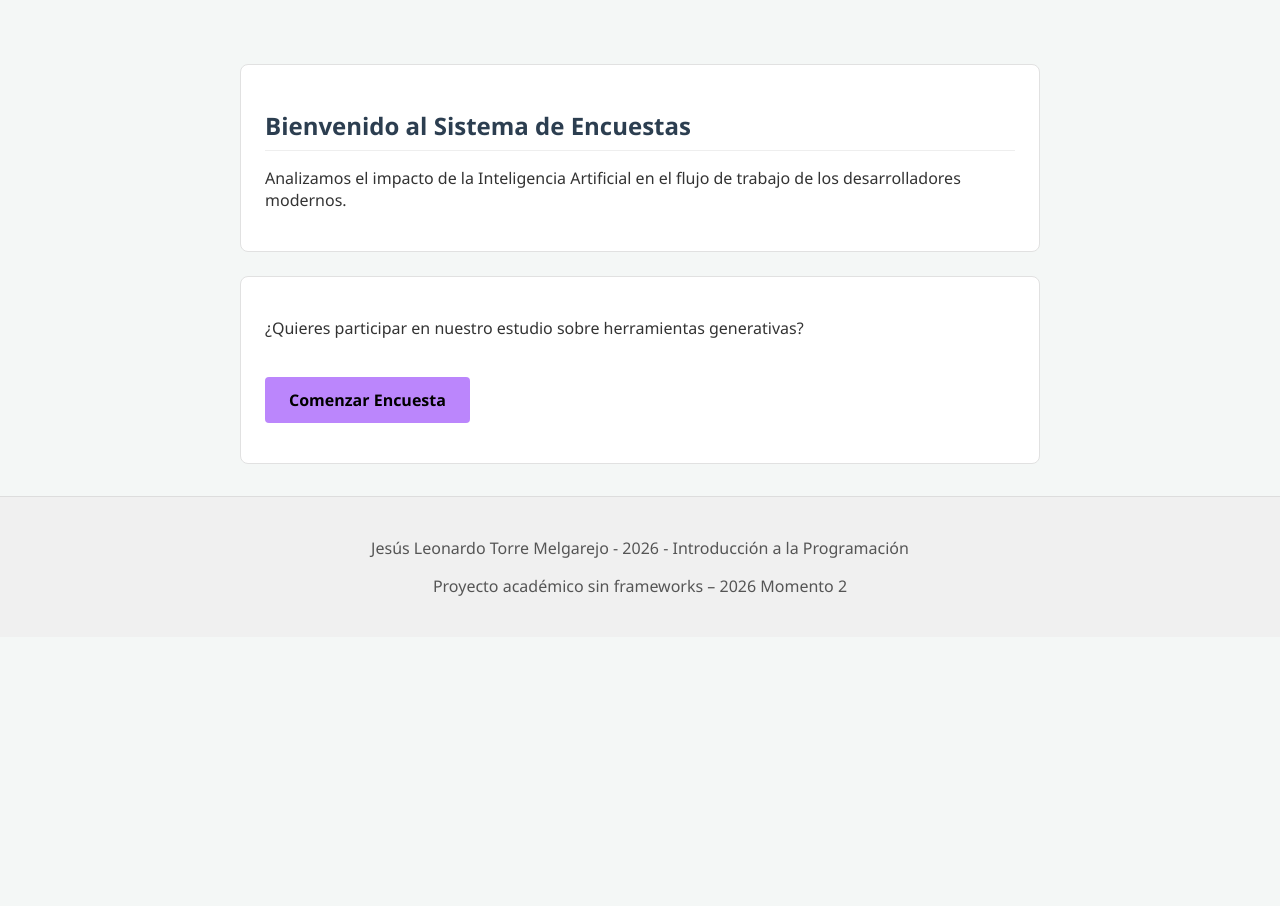
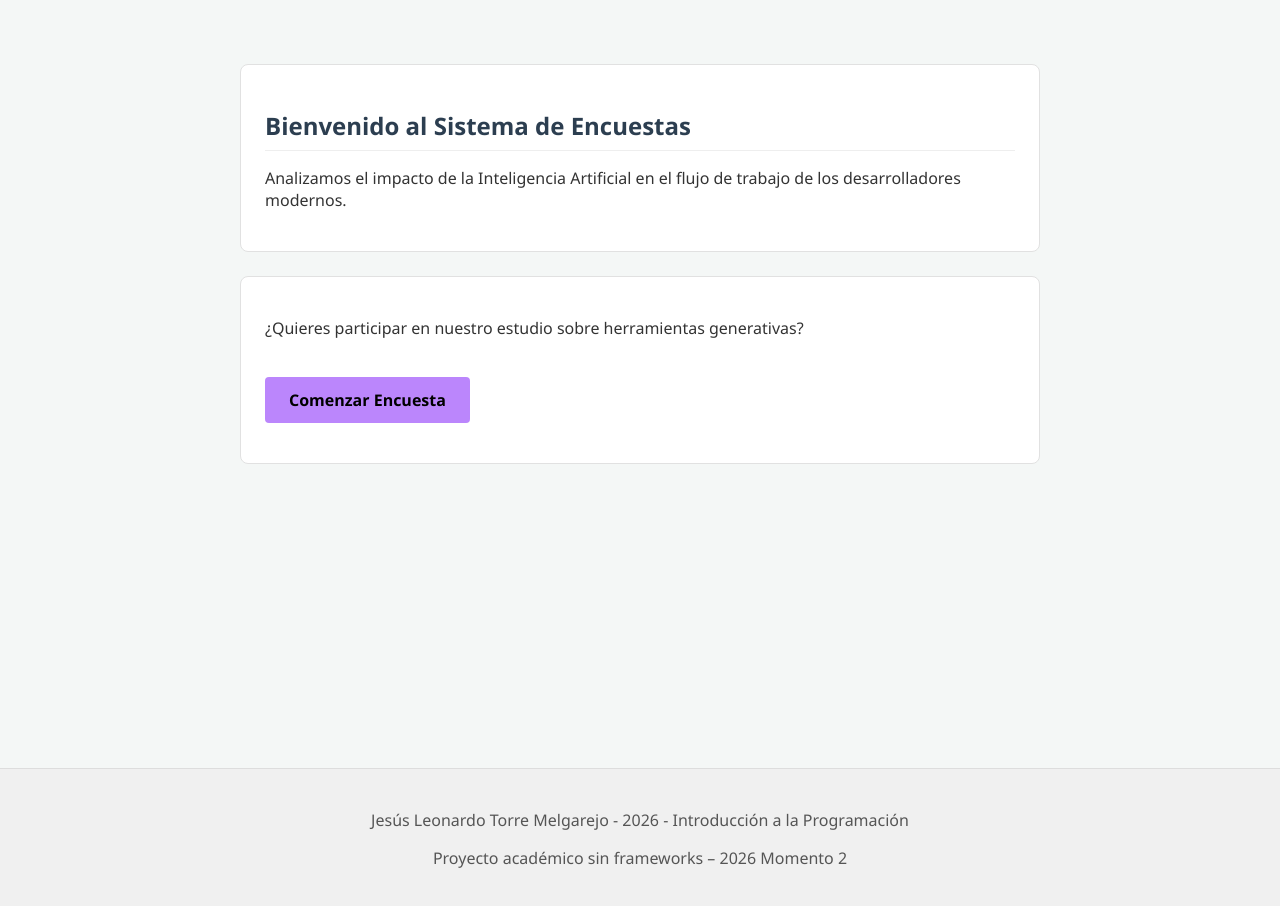
Before and after one commit to LeoT360/cesde-IAP-momento2-surveys-jesus-torre, a plain HTML site: page index.html in a window 1280 px wide. Shown: the part 178-1084 px from the top of the page. Before the commit the page ends 815 px from the top, so only its background shows below. Drawn offline with Linux system fonts and the light colour scheme.

Commit message:
Version-final-CC1020497992

```diff
--- a/index.html
+++ b/index.html
@@ -32,6 +32,10 @@
                 <a href="survey.html" class="btn-link">Comenzar Encuesta</a>
             </article>
         </section>
+
+        <section id="space">
+        </section>
+
     </main>
 
     <footer>
--- a/styles/style.css
+++ b/styles/style.css
@@ -68,6 +68,12 @@ section {
     border: 1px solid #e1e1e1;
 }
 
+#space {
+    border: none;
+    background: none;
+    height: 200px;
+}
+
 h2 {
     margin-bottom: 1rem;
     color: #2c3e50;
```
Also changed, not shown: survey.html (+1 -1 lines).
